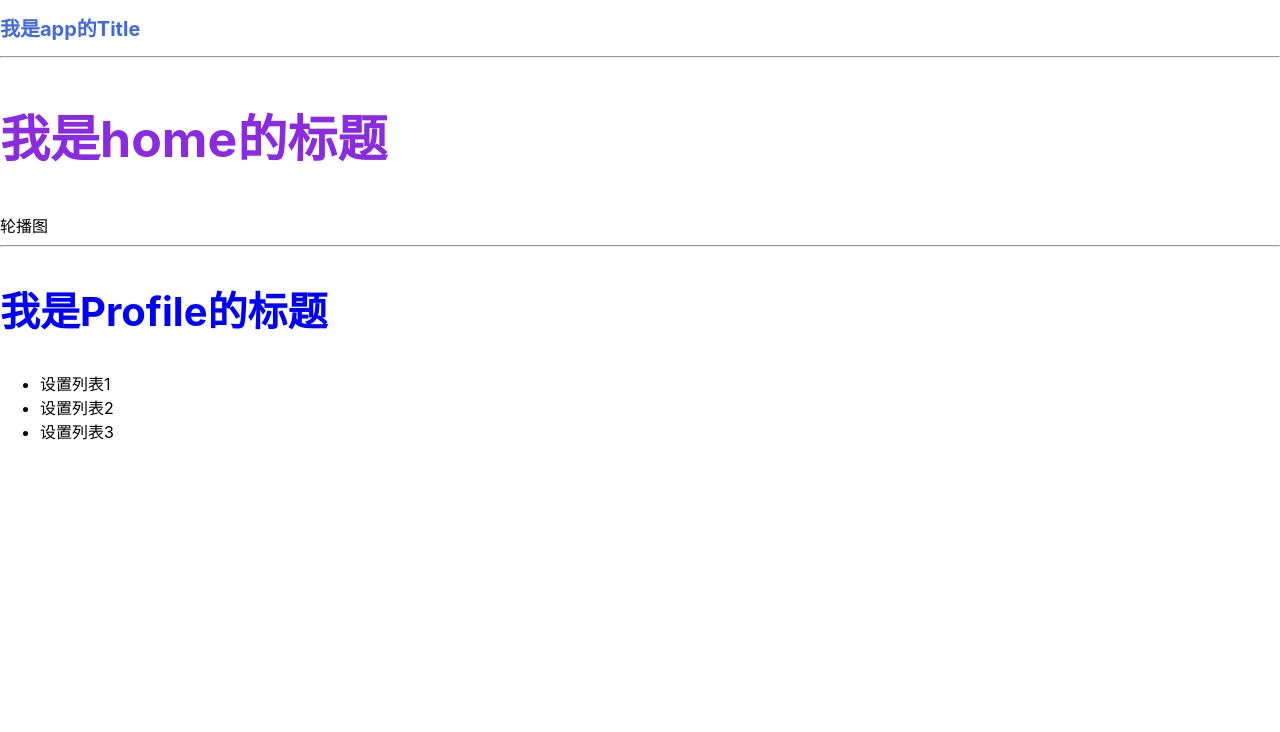
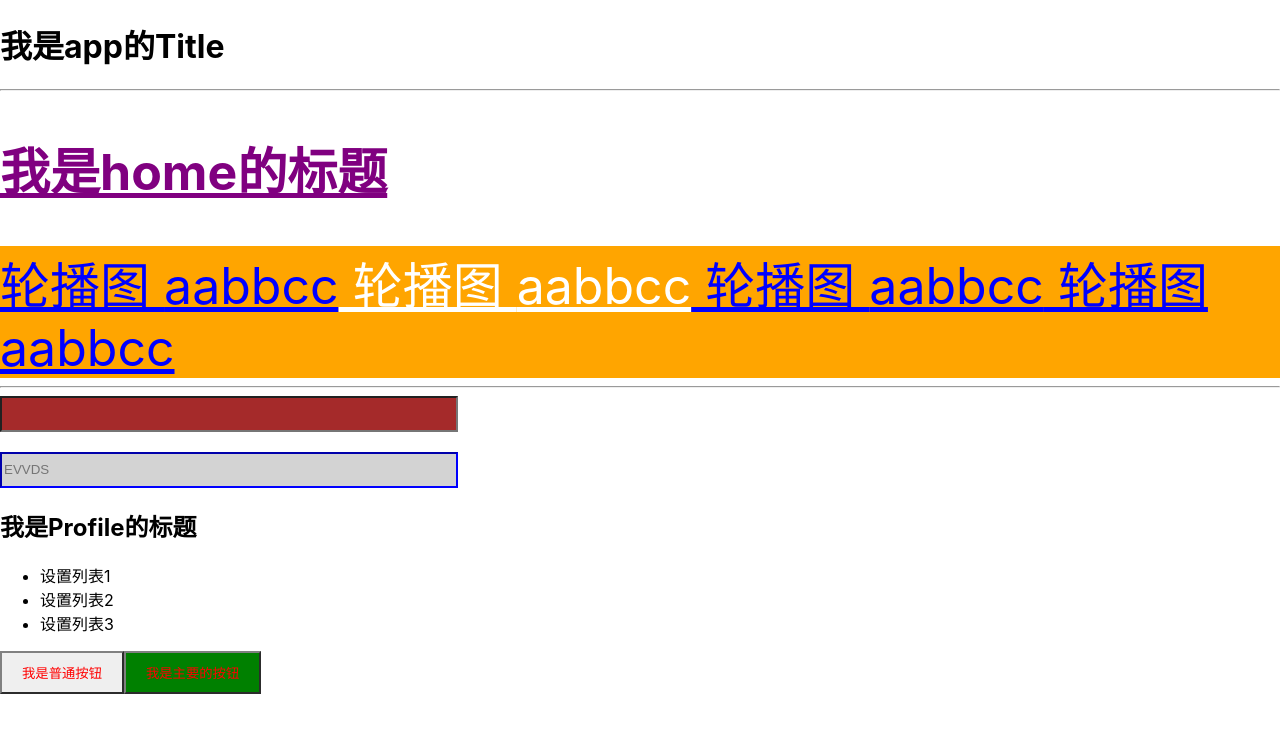
Before and after one commit to SmileYang966/React-study-demo, a React (Create React App) app: page / in a window 1280 px wide. Shown: the top 732 px of the page. Built offline with nearby package versions, Linux system fonts and the light colour scheme.

Commit message:
styled-components的使用

```diff
--- a/src/index.js
+++ b/src/index.js
@@ -18,7 +18,7 @@ import './source/css/index.css'
 // import App from './source/10-组件内容补充/01-ref的转发'
 // import App from './source/10-组件内容补充/03-fragments的使用'
 // import App from './source/10-组件内容补充/04-StrickMode'
-import App from './source/11-React样式/03-css-modules/app'
+import App from './source/11-React样式/04-css-in-js/app'
 
 
 const root = ReactDOM.createRoot(document.getElementById('root'));
--- /dev/null
+++ b/src/source/11-React样式/04-css-in-js/app/index.js
@@ -0,0 +1,40 @@
+import React, { PureComponent } from 'react'
+
+import Home from '../home'
+import Profile from '../profile'
+// ThemeProvider=》主题
+import styled,{ ThemeProvider } from 'styled-components'
+
+const HYButton = styled.button`
+  padding: 10px 20px;
+  border-color: gray;
+  color: red;
+`
+//继承，HYButton的3个特性
+const HYPrimaryButton = styled(HYButton)`
+  background-color: green;
+`
+
+// const HYPrimaryButton = styled.button`
+//   padding: 10px 20px;
+//   border-color: gray;
+//   color: red;
+//   background-color: green;
+// `
+
+export default class App extends PureComponent {
+  render() {
+    return (
+      // ThemeProvider是这个高级特性,下面共享了themeColor和fontSize这两个属性，可以看home下的index.js里的具体应用
+      <ThemeProvider theme={{themeColor:'purple',fontSize:'50px'}}>
+        <h1>我是app的Title</h1>
+        <hr/>
+        <Home/>
+        <hr/>
+        <Profile/>
+        <HYButton>我是普通按钮</HYButton>
+        <HYPrimaryButton>我是主要的按钮</HYPrimaryButton>
+      </ThemeProvider>
+    )
+  }
+}
--- /dev/null
+++ b/src/source/11-React样式/04-css-in-js/home/index.js
@@ -0,0 +1,20 @@
+import React, { PureComponent } from 'react'
+import { HomeWrapper,TitleWrapper } from './style'
+
+
+
+export default class App extends PureComponent {
+  render() {
+    return (
+      <HomeWrapper>
+        <TitleWrapper>我是home的标题</TitleWrapper>
+        <div className='banner '>
+          <span> 轮播图 </span>
+          <span className='active'> 轮播图 </span>
+          <span> 轮播图 </span>
+          <span> 轮播图 </span>
+        </div>
+      </HomeWrapper>
+    )
+  }
+}
--- /dev/null
+++ b/src/source/11-React样式/04-css-in-js/home/style.js
@@ -0,0 +1,49 @@
+import styled from 'styled-components'
+
+const HomeWrapper = styled.div`
+  font-size : 25px;
+  color : blue;
+
+  .banner{
+    background-color: orange;
+    font-size: 50px;
+
+    span{
+      text-decoration: underline;
+
+      //当前span元素，同时也是active的时候，注意前面需要加上 &
+      &.active{
+        color: white
+      }
+
+      //伪类
+      &:hover{
+        color: #000;
+      }
+
+      //伪元素-在span元素后面拼接上content
+      &::after{
+        content: 'aabbcc';
+      }
+    }
+
+    //写法1: .banner 下面的 .active
+    /* .active{
+      color: yellow;
+    } */
+  }
+`
+
+const TitleWrapper = styled.h2`
+  text-decoration:underline;
+
+  /* 共享的样式，可以通过theme来设置一些共享的主题颜色 */
+  color : ${props => props.theme.themeColor};
+  font-size: ${props => props.theme.fontSize};
+
+`
+
+export {
+  HomeWrapper,
+  TitleWrapper
+}
--- /dev/null
+++ b/src/source/11-React样式/04-css-in-js/profile/index.js
@@ -0,0 +1,50 @@
+import React, { PureComponent } from 'react'
+import styled from 'styled-components'
+
+const InputStyle = styled.input`
+  background-color: brown;
+  width: 450px;
+  height: 30px;
+`
+
+// attrs的使用，一般存放一些静态的属性，看下方的this.state.color的例子
+//3.传入state作为props
+const EvanInputStyle = styled.input.attrs({
+  type : 'password',
+  placeholder:'EVVDS',
+  borderColor:'blue'
+})`
+  border-color: ${props => props.borderColor};
+  color:${props => props.color};
+  background-color: lightgray;
+  width: 450px;
+  height: 30px;
+`
+
+
+export default class App extends PureComponent {
+
+  constructor(props){
+    super(props);
+    this.state = {
+      color : 'yellow'
+    }
+  }
+  render() {
+    return (
+      <div>
+        {/* type='password',具有props穿透的效果，所以这里设置type='password'，也会在input上生效 */}
+        <InputStyle type='password'/>
+        <br/>
+        <br/>
+        <EvanInputStyle color={this.state.color}/>
+        <h2>我是Profile的标题</h2>
+        <ul>
+          <li>设置列表1</li>
+          <li>设置列表2</li>
+          <li>设置列表3</li>
+        </ul>
+      </div>
+    )
+  }
+}
```
Also changed, not shown: src/source/11-React样式/04-css-in-js/hello.html (added, +26 -0 lines).
